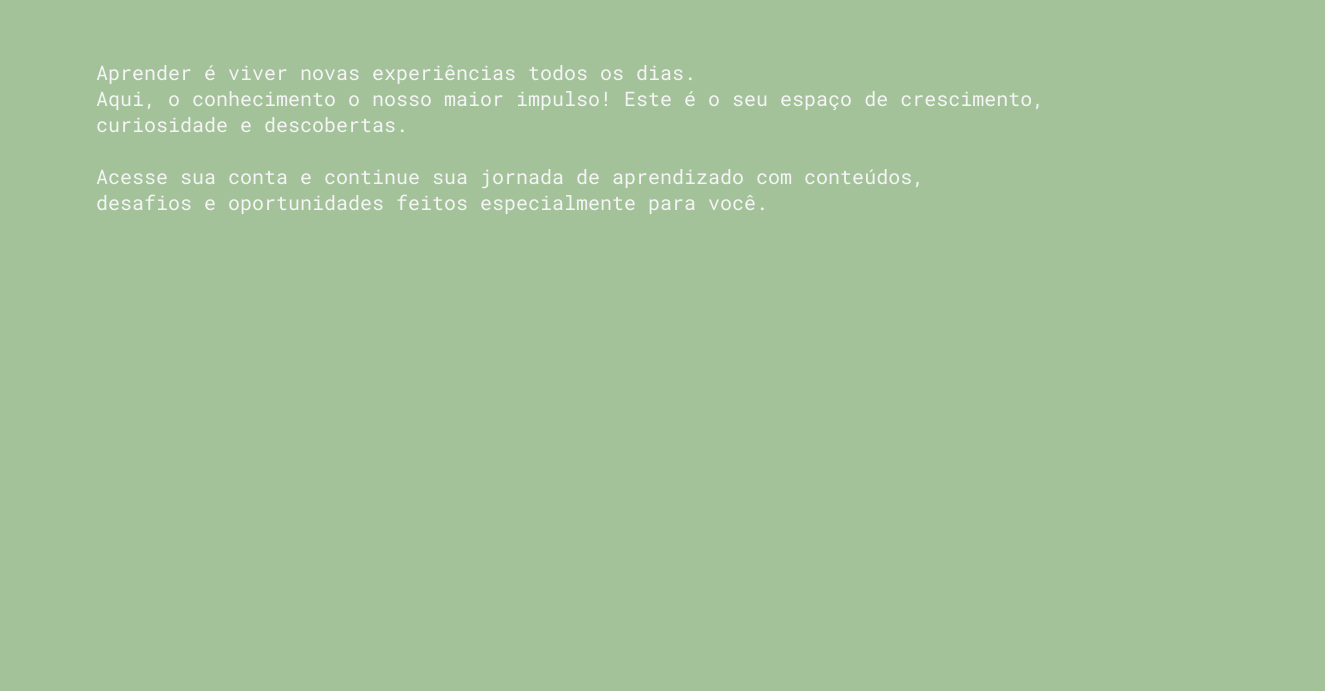
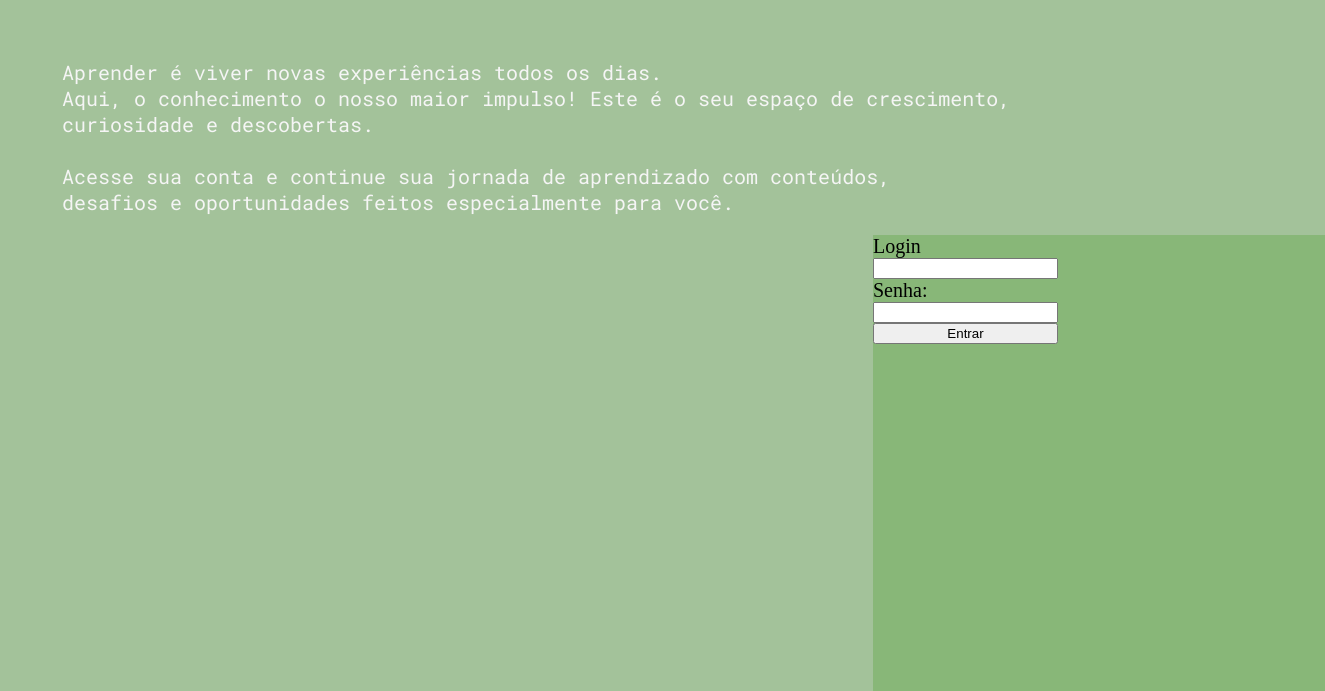
Before and after one commit to raphaelafelix/sprint2, a plain HTML site: page index.html in a window 1280 px wide. Shown: the part 439-1130 px from the top of the page, 1325 px wide, since content can reach past the window. Before the commit the page ends 800 px from the top, so only its background shows below. Drawn offline with Linux system fonts and the light colour scheme; a web font is replaced by a local one.

Commit message:
quinto commit

```diff
--- a/index.html
+++ b/index.html
@@ -22,14 +22,13 @@
             <h2> Bem-vindo ao <br> Portal Laguna School </br></h2>
             <p>Aprender é viver novas experiências todos os dias. <br> Aqui, o conhecimento
              o nosso maior impulso! Este é o seu espaço de crescimento,<br> curiosidade e descobertas. </br></br> Acesse sua conta e continue sua jornada de aprendizado com conteúdos, <br> desafios e oportunidades feitos especialmente para você. </br> </p>
-    </div>
 
             <section class="card-portal">
                 <form action="/login" method="get" class="portal-login">
-            <label for="login"> Login </label>
+                    <label for="login" class="class-login"> Login </label>
                 <input type="text" id="login" name="login">
 
-        <label for="senha"> Senha: </label>
+                <label for="senha" class="class-senha"> Senha: </label>
                 <input type="password" id="senha" name="senha">
 
                 <button type="submit"> Entrar </button>
@@ -37,6 +36,9 @@
             </section>
         </div>
 
+
+    </div>
+
     <!------- FIM DA PÁGINA --------->
 </body>
 </html>
--- a/src/styles/global.css
+++ b/src/styles/global.css
@@ -5,6 +5,7 @@
     --color-neutral-brown:#72675A;
     --color-neutral-pink:#E49A92;
     --color-neutral-white:#F5F5F5;
+    --color-neutral-dark_green:#7FB36DBF;
 
     /* Configurações de Fontes */
     --font-family: "Irish Grover";
--- a/src/styles/style.css
+++ b/src/styles/style.css
@@ -2,20 +2,19 @@
 
 body{
     background-color: var(--color-neutral-green);
+    width:1317px;
+    height:775px;
 }
 
 .container-global{
     display:flex;
-    justify-content:flex-start;
-    align-items:center;
-    margin-left:88px;
+    flex-direction:column;
 }
 
 .titulo{
     display: flex;
     flex-direction:column;
     overflow-wrap: break-word;
-    justify-content:
     margin-left:54px;
     margin-top:216px;
     font-size:20px;
@@ -26,3 +25,30 @@ body{
     flex-direction:column;
     align-content:flex-end;
 }
+
+.card-portal{
+    background-color:var(--color-neutral-dark_green);
+    display:flex;
+    width:452px;
+    height:456px;
+    align-self:end;
+
+}
+
+.class-senha{
+    display:flex;
+    flex-direction:row;
+}
+.class-login{
+    display:flex;
+
+}
+
+.container-login{
+    background-color:var(--color-neutral-dark_green);
+    display:flex;
+    width:452px;
+    height:456px;
+    align-self:end;
+
+}
```
Lines whose indentation alone changed are shown as unchanged.
